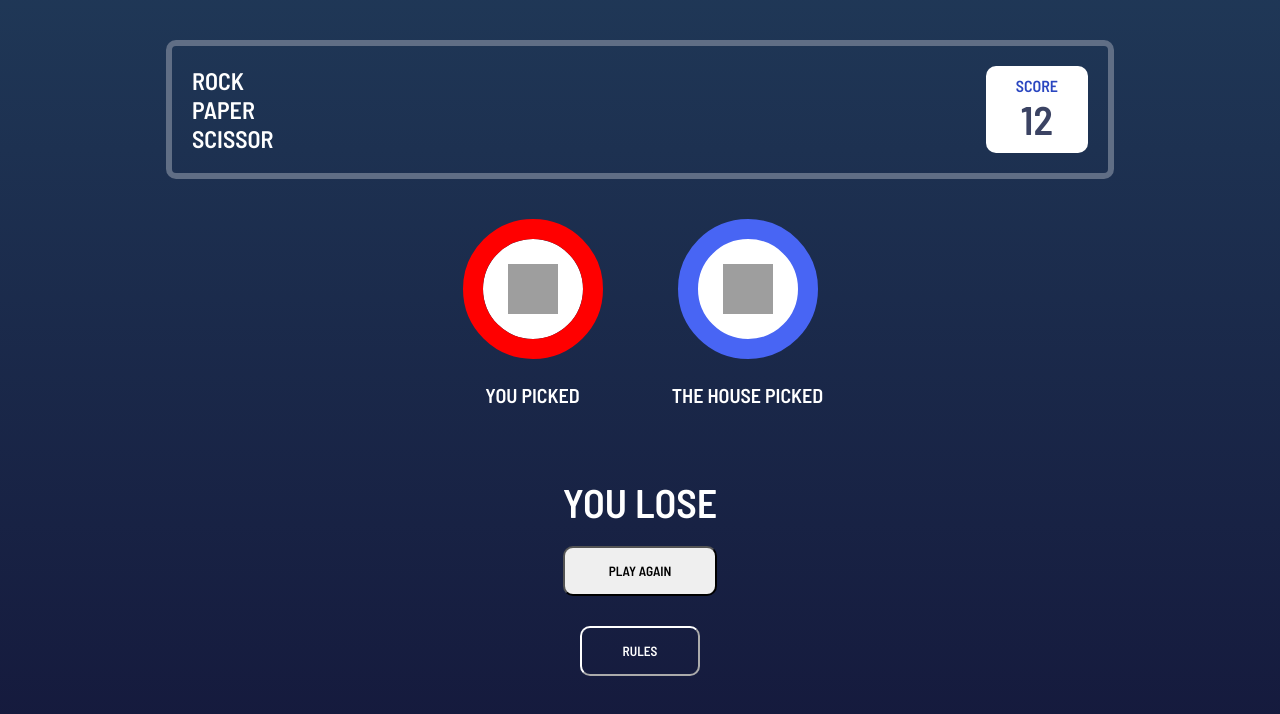
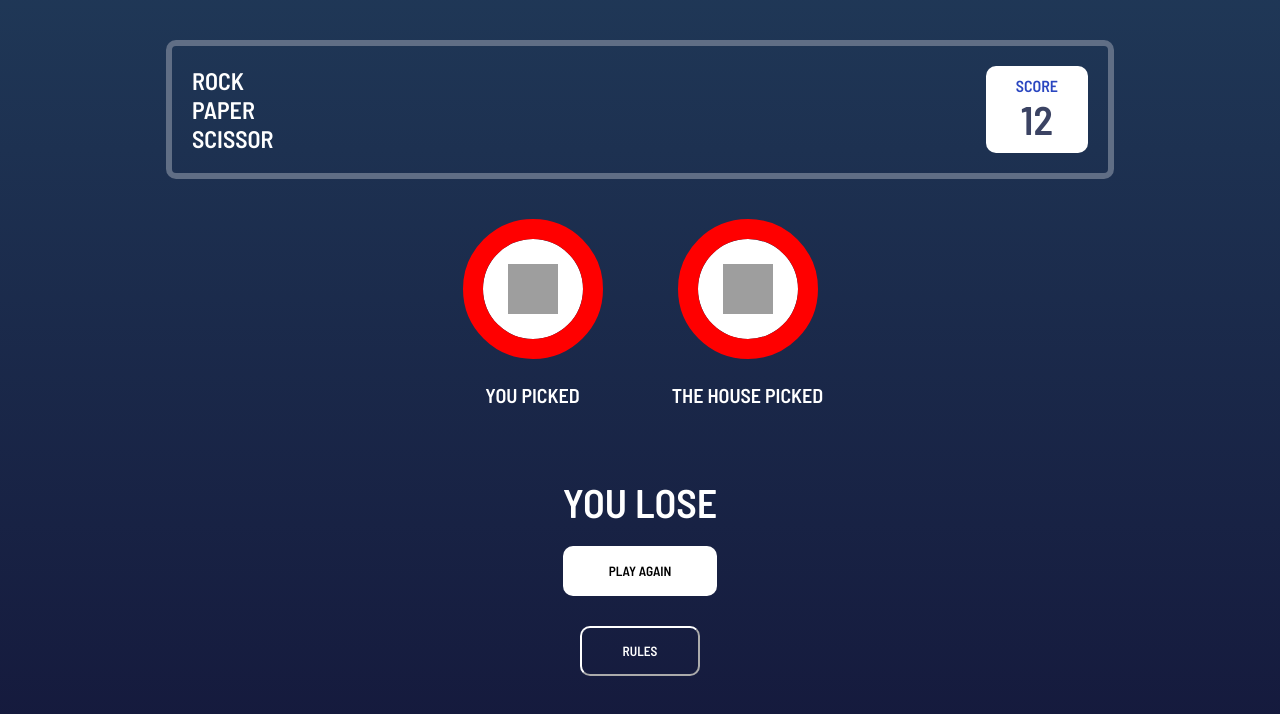
Before and after one commit to JosueSifuentesA/Rock-Paper-Scissors, a React (Vite) app: page / in a window 1280 px wide. Both pictures are taken after a click on the element 510 px from the left and 319 px from the top of the page. Shown: the top 714 px of the page. Built offline with nearby package versions, Linux system fonts and the light colour scheme; grey boxes are pictures that could not be loaded.

Commit message:
Add button functionality and fix bugs

```diff
--- a/src/App.css
+++ b/src/App.css
@@ -254,3 +254,8 @@ div.information_data button{
   width: 120px;
   height: 50px;
 }
+
+.button_filled{
+  background-color: white;
+  border: none;
+}
--- a/src/App.jsx
+++ b/src/App.jsx
@@ -5,22 +5,38 @@ import iconPaper from './assets/icon-paper.svg'
 import iconRock from './assets/icon-rock.svg'
 import iconScissors from './assets/icon-scissors.svg'
 
-const Button = ({buttonFunction=undefined,buttonStats = null,text='button'}) =>{
+const Button = ({buttonFunction=undefined,buttonStats = undefined,text='button'}) =>{
 
   const typeOption = {
     TRANSPARENT : {class:'button_transparent'},
     FILLED:{class:'button_filled'}
   }
 
-  console.log(typeOption.TRANSPARENT.class)
+  let classType
 
-  const buttonModule = buttonStats === null
+
+
+  if(buttonStats === undefined){
+    classType = typeOption.TRANSPARENT.class
+  }else{
+    if(buttonStats == 'TRANSPARENT'){
+      classType = typeOption.TRANSPARENT.class
+    }else{
+      classType = typeOption.FILLED.class
+    }
+  }
+
+
+
+  const buttonModule2 = buttonFunction === undefined
   ?
-  <button className={`${typeOption.TRANSPARENT.class}`}>{text}</button>
+  <button className={classType}>{text}</button>
   :
-  <button className={`${typeOption.FILLED.class}`}>{text}</button>;
+  <button className={classType} onClick={buttonFunction}>{text}</button>
 
-  return buttonModule
+
+
+  return buttonModule2
 
 
 }
@@ -38,7 +54,6 @@ const OptionContainer = ({className,image,option,dataFunction = undefined}) =>{
     if(dataFunction){
 
       dataFunction(option)
-      console.log(OPTION[option].class);
     }
   }
 
@@ -87,19 +102,37 @@ const ResultGameContainer = ({optionSelected}) =>{
     'SCISSORS'
   ]
 
+  const CONDITIONS ={
+    ROCK: {PAPER:'YOU WIN',SCISSORS:'YOU LOSE',ROCK:'DRAW'},
+    PAPER:{ROCK:'YOU WIN',SCISSORS:'YOU LOSE',PAPER:'DRAW'},
+    SCISSORS:{ROCK:'YOU LOSE',SCISSORS:'DRAW',PAPER:'YOU WIN'}
+  }
+
   useEffect( ()=>{
 
-    setTimeout(  ()=>{
+    const timer = setTimeout(()=>{
     const newOptionPicked = parseInt(Math.random() * (2-0)+0)
-    console.log("Resultado es : " + RESULT_LIST[newOptionPicked])
+
     setOptionPicked(RESULT_LIST[newOptionPicked]);
 
     },1500)
-    setContador(contador+1)
+
+    return () => {
+      clearTimeout(timer);
+    };
+
 
   },[])
 
-  console.log('rendered' + contador)
+
+
+  useEffect(()=>{
+    //optionPicked BOT - optionSelected PLAYER
+
+
+
+  },[optionPicked])
+
 
   return(
 
@@ -118,12 +151,13 @@ const ResultGameContainer = ({optionSelected}) =>{
         <div className='result_information'>
           <div className='information_data'>
           <label>YOU LOSE</label>
-          <button>PLAY AGAIN</button>
+          <Button buttonStats={'FILLED'} text='PLAY AGAIN' />
           </div>
 
           <div>
             <Button text='RULES'/>
           </div>
+
         </div>
 
 
```
